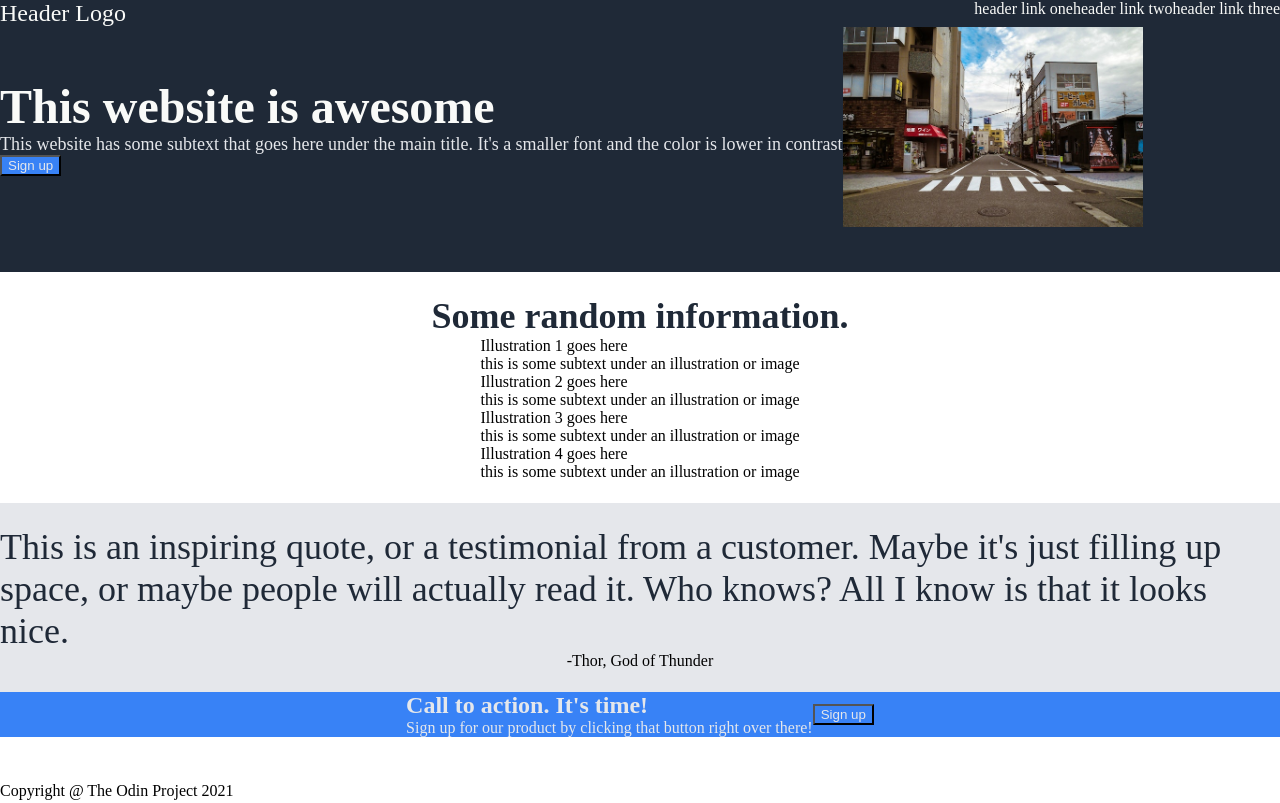
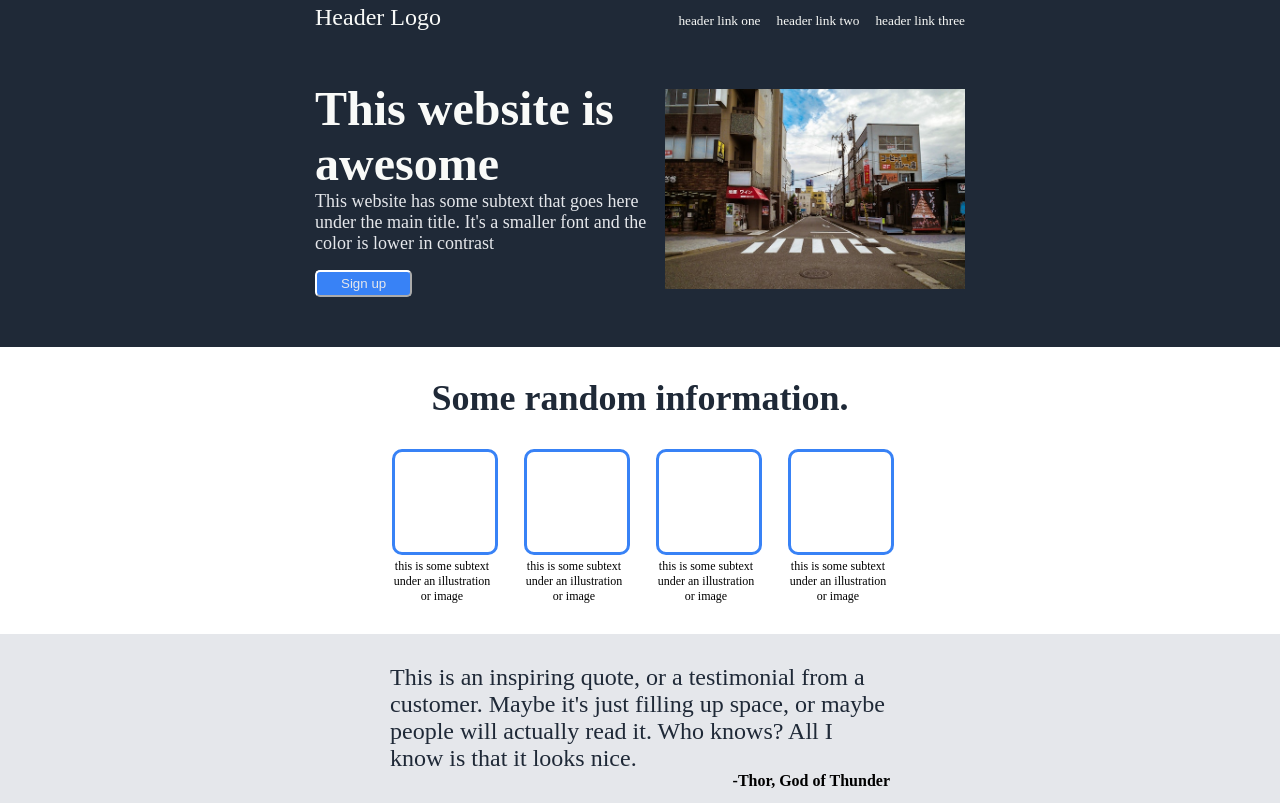
Before and after one commit to ep379/odin-landing-page, a plain HTML site: page index.html in a window 1280 px wide. Shown: the top 803 px of the page. Drawn offline with Linux system fonts and the light colour scheme.

Commit message:
pretty much done with the assignment. Would like to fix issue of not growing properly when you zoom out.

```diff
--- a/index.html
+++ b/index.html
@@ -30,29 +30,30 @@
 
         <div class="container_two">
             <div class="random-info">Some random information.</div>
-            <div>
+            <div class="illustration-subtext">
                 <div class="image-text">
-                    <div>Illustration 1 goes here</div>
-                    <div>this is some subtext under an illustration or image</div>
+                    <div class="illustration-one"></div>
+                    <div class="some-subtext">this is some subtext under an illustration or image</div>
                 </div>
                 <div class="image-text">
-                    <div>Illustration 2 goes here</div>
-                    <div>this is some subtext under an illustration or image</div>
+                    <div class="illustration-one"></div>
+                    <div class="some-subtext">this is some subtext under an illustration or image</div>
                 </div>
                 <div class="image-text">
-                    <div>Illustration 3 goes here</div>
-                    <div>this is some subtext under an illustration or image</div>
+                    <div class="illustration-one"></div>
+                    <div class="some-subtext">this is some subtext under an illustration or image</div>
                 </div>
                 <div class="image-text">
-                    <div>Illustration 4 goes here</div>
-                    <div>this is some subtext under an illustration or image</div>
+                    <div class="illustration-one"></div>
+                    <div class="some-subtext">this is some subtext under an illustration or image</div>
                 </div>
             </div>
         </div>
 
         <div class="container_three">
+
             <div class="quote-text"> This is an inspiring quote, or a testimonial from a customer. Maybe it's just filling up space, or maybe people will actually read it. Who knows? All I know is that it looks nice.</div>
-            <div>-Thor, God of Thunder</div>
+            <div class="thor-name">-Thor, God of Thunder</div>
         </div>
 
         <div class="container_four">
--- a/style.css
+++ b/style.css
@@ -3,6 +3,7 @@ body {
     flex-direction: column;
     margin: 0;
     min-height: 100vh;
+
 }
 .container_one {
     background-color: #1F2937;
@@ -10,11 +11,16 @@ body {
     flex-direction: column;
     color: #F9FAF8;
     flex: 1;
+    align-items: center;
+    gap: 50px;
 }
 
 .header {
     display: flex;
     justify-content: space-between;
+    width: 650px;
+    margin-top: 4px;
+    align-items: baseline;
 }
 
 ul {
@@ -27,11 +33,14 @@ ul {
 a {
     text-decoration: none;
     color: #F9FAF8;
+    margin-left: 16px;
 }
 
 .awesome-image {
     display: flex;
     align-items: center;
+    width: 650px;
+    margin-bottom: 50px;
 }
 
 .hero-main {
@@ -42,10 +51,19 @@ a {
 .hero-secondary {
     font-size: 18px;
     color: #E5E7EB;
+    padding-bottom: 16px;
 }
 
 .header-logo, .call-toaction {
     font-size: 24px;
+}
+
+.header-logo {
+    vertical-align: bottom;
+}
+
+.header-links {
+    font-size: smaller
 }
 
 .call-toaction {
@@ -55,12 +73,21 @@ a {
 button, .blue-box {
     background-color: #3882f6;
     color: #E5E7EB;
+
+    align-items: center;
 }
 
+button {
+    border-color: white;
+    border-radius: 5px;
+    padding: 4px 24px;
+
+}
 .random-info {
     color: #1F2937;
     font-size: 36px;
     font-weight: bolder;
+    padding: 30px;
 }
 .container_two {
     display: flex;
@@ -79,15 +106,72 @@ button, .blue-box {
     display: flex;
 }
 .container_four{
+    display: flex;
     flex: 1;
+    padding-top: 30px;
+    padding-bottom: 30px;
+    justify-content: center;
 }
 
 .quote-text {
     color: #1F2937;
-    font-size: 36px;
+    font-size: 24px;
+    width: 500px;
+    margin-top: 30px;
 }
 
-.blue-box, .container_three, .container_two {
+.thor-name {
+    width: 500px;
+    text-align: right;
+    margin-bottom: 30px;
+    font-weight: bold;
+}
+
+.container_two {
+    align-items: center;
+}
+
+.container_three {
     align-items: center;
     justify-content: center;
 }
+
+.blue-box {
+    width: 650px;
+    height: 100px;
+    padding: 16px;
+    border-radius: 10px;
+    justify-content: center;
+    gap: 25px;
+
+}
+.illustration-one {
+    width: 100px;
+    height: 100px;
+    border: solid #3882F6;
+    border-radius: 10px;
+}
+
+.image-text {
+    width: 100px;
+    font-size: 12px;
+    text-align: center;
+}
+
+.illustration-subtext {
+    display: flex;
+    gap: 32px;
+    padding-bottom: 30px;
+}
+
+.container_five {
+    text-align: center;
+    background-color: #1F2937;
+    color: #F9FAF8;
+    padding: 16px;
+    font-size: smaller;
+}
+
+.some-subtext {
+    padding-top: 4px;
+}
```
